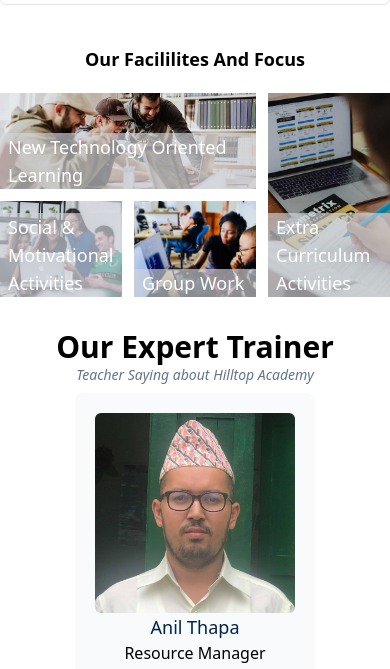
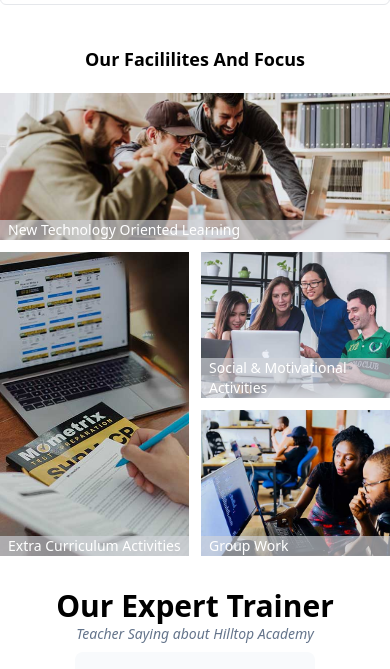
Before and after one commit to bhatbhupendra/ht_acdmy_v2, a website: page home.html in a window 390 px wide. Shown: the part 3040-3709 px from the top of the page. Drawn offline with Linux system fonts and the light colour scheme.

Commit message:
Update: Mobile resposive for services section

```diff
--- a/home.html
+++ b/home.html
@@ -244,7 +244,7 @@
     <!-- services -->
     <div class="mt-10 mx-auto flex flex-col max-w-[1170px] justify-center items-center">
         <span class="text-lg lg:text-3xl font-semibold">Our Facililites And Focus</span>
-        <div class="grid grid-cols-3 grid-rows-2 gap-3 mt-5">
+        <div class="grid grid-cols-2 grid-rows-3 lg:grid-cols-3 lg:grid-rows-2 gap-3 mt-5">
             <div class="col-span-2 bg-red-500 relative group">
                 <div class="h-full w-full overflow-hidden">
                     <img src="./assets/cat-1.jpg"
@@ -252,7 +252,8 @@
                         alt="">
                 </div>
                 <div class="absolute inset-0 flex flex-col justify-end transition duration-300">
-                    <span class="bg-opacity-65 text-lg font-medium text-white bg-gray-300 pl-2 pb-0">
+                    <span
+                        class="bg-opacity-65 text-sm lg:text-lg font-normal lg:font-medium text-white bg-gray-300 pl-2 pb-0">
                         New Technology Oriented Learning
                     </span>
                 </div>
@@ -264,7 +265,8 @@
                         alt="">
                 </div>
                 <div class="absolute inset-0 flex flex-col justify-end transition duration-300">
-                    <span class="bg-opacity-65 text-lg font-medium text-white bg-gray-300 pl-2 pb-0">
+                    <span
+                        class="bg-opacity-65 text-sm lg:text-lg font-normal lg:font-medium text-white bg-gray-300 pl-2 pb-0">
                         Extra Curriculum Activities
                     </span>
                 </div>
@@ -276,7 +278,8 @@
                         alt="">
                 </div>
                 <div class="absolute inset-0 flex flex-col justify-end transition duration-300">
-                    <span class="bg-opacity-65 text-lg font-medium text-white bg-gray-300 pl-2 pb-0">
+                    <span
+                        class="bg-opacity-65 text-sm lg:text-lg font-normal lg:font-medium text-white bg-gray-300 pl-2 pb-0">
                         Social & Motivational Activities
                     </span>
                 </div>
@@ -288,7 +291,8 @@
                         alt="">
                 </div>
                 <div class="absolute inset-0 flex flex-col justify-end transition duration-300">
-                    <span class="bg-opacity-65 text-lg font-medium text-white bg-gray-300 pl-2 pb-0">
+                    <span
+                        class="bg-opacity-65 text-sm lg:text-lg font-normal lg:font-medium text-white bg-gray-300 pl-2 pb-0">
                         Group Work
                     </span>
                 </div>
```
Also changed, not shown: output.css.
